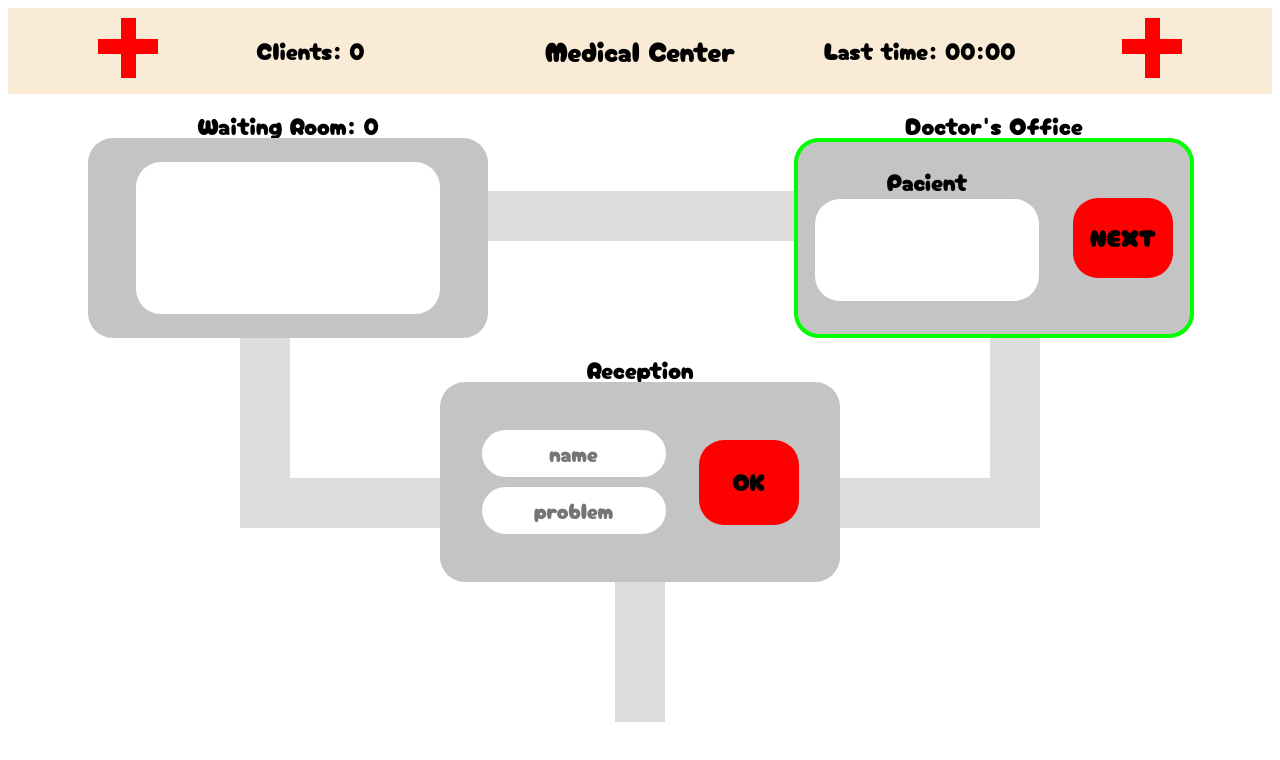
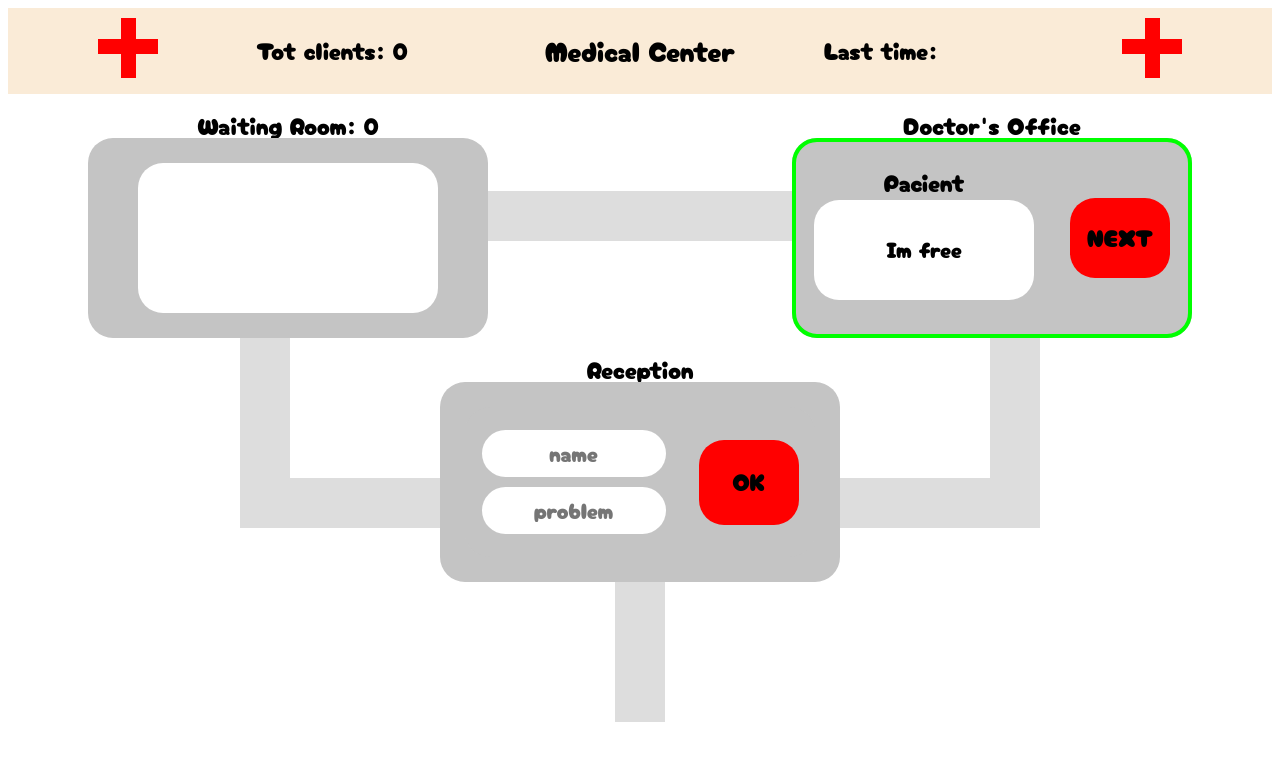
Before and after one commit to WlanKasper/school-js, a plain HTML site: page index.html in a window 1280 px wide. Drawn offline with Linux system fonts and the light colour scheme.

Commit message:
last ish: r/l blocks are not dynamic

```diff
--- a/css/style.css
+++ b/css/style.css
@@ -195,9 +195,32 @@ input {
 }
 
 .doc-output-form{
+    display: flex;
+    align-items: center;
+    justify-content: space-around;
     width: 220px;
     height: 100px;
     font-size: 18px;
+    background-color: #ffffff;
+    border-radius: 25px;
+    margin: 5px 0;
+    font-family: 'CherryBomb';
+    font-size: 22px;
+    text-align: center;
+}
+.waiter-output-form{
+    display: flex;
+    align-items: center;
+    justify-content: space-around;
+    width: 300px;
+    height: 150px;
+    font-size: 14px;
+    background-color: #ffffff;
+    border-radius: 25px;
+    margin: 5px 0;
+    font-family: 'CherryBomb';
+    font-size: 22px;
+    text-align: center;
 }
 
 .doctor-push {
--- a/index.html
+++ b/index.html
@@ -18,7 +18,7 @@
             </div>
             <div class="header-item header_score">
                 <p id="score">
-                    Clients: 0
+                    Tot clients: 0
                 </p>
             </div>
             <div class="header_title">
@@ -46,7 +46,7 @@
                 <div class="block">
                     <div id="waiter-block">
                         <form name="formWaiterOutput" class="waiter-output">
-                            <input type="text" name="textview" readonly class="waiter-output-form">
+                            <p id="wait_disp" name="textview" class="waiter-output-form">
                         </form>
                     </div>
                 </div>
@@ -67,7 +67,7 @@
                         <div class="doctor-text">
                             <p>Pacient</p>
                             <form name="formDoctorOutput" class="form-doctor-output">
-                                <input type="text" name="textview" class="doc-output-form">
+                                <p id="doc_disp" name="textview" class="doc-output-form">
                             </form>
                         </div>
                         <div class="doctor-push">
--- a/js/scripts.js
+++ b/js/scripts.js
@@ -1,8 +1,8 @@
 const input_name = document.formInputInfo.inputName;
 const input_problem = document.formInputInfo.inputProblem;
 
-const waiting_room = document.formWaiterOutput.textview;
-const doctors_room = document.formDoctorOutput.textview;
+const waiting_room = document.getElementById('wait_disp');
+const doctors_room = document.getElementById('doc_disp');
 const waiters = document.getElementById('waitCounter');
 
 const score = document.getElementById('score');
@@ -25,9 +25,6 @@ const RED = '#FF0000';
 let startTime;
 let endTime;
 
-
-midTime.innerHTML += '00:00'
-
 let width_middle = (doctorBorder.offsetLeft - doctorBorder.offsetWidth) - waitingBlock.offsetLeft + 50;
 middle_hallway.style.width = width_middle + 'px';
 middle_hallway.style.height = '50px';
@@ -35,6 +32,8 @@ middle_hallway.style.backgroundColor = '#DDDDDD'
 
 let waitList = new Array();
 let isBusyDoc = false;
+
+doctors_room.innerHTML = 'Im free';
 
 function addNewClient() {
     let client = input_name.value + ': ' + input_problem.value;
@@ -52,18 +51,18 @@ function addNewClient() {
 function addNewClientToWaitList(client) {
     console.log('Client ' + client + ' waiting');
     goToLeftHallway();
-    waitList.push('Clien: ' + client);
-    waiting_room.value = waitList.join('; ');
+    waitList.push('Client ' + client);
+    waiting_room.innerHTML = waitList.join('<br>');
     modWaiters();
 }
 
 function displayNextClient(client) {
     if (client) {
-        doctors_room.value = client;
+        doctors_room.innerHTML = client;
     } else if (waitList.length != 0) {
-        doctors_room.value = 'Next ' + waitList[0];
+        doctors_room.innerHTML = 'Next ' + waitList[0];
     } else {
-        doctors_room.value = 'Im free';
+        doctors_room.innerHTML = 'Im free';
     }
 }
 
@@ -77,7 +76,7 @@ function healClient(client) {
     console.log('Doc healing: ' + client);
     isBusyDoc = true;
     doctorBorder.style.borderColor = RED;
-    waiting_room.value = waitList.join('; ');
+    waiting_room.innerHTML = waitList.join('<br>');
     setTimeout(() => {
         isBusyDoc = false;
         doctorBorder.style.borderColor = GREEN;
@@ -150,7 +149,7 @@ async function errorInput() {
 
 function updateScore() {
     jsScore++;
-    score.innerHTML = 'Clients: ' + jsScore;
+    score.innerHTML = 'Tot clients: ' + jsScore;
 }
 
 function updateTime() {
```
